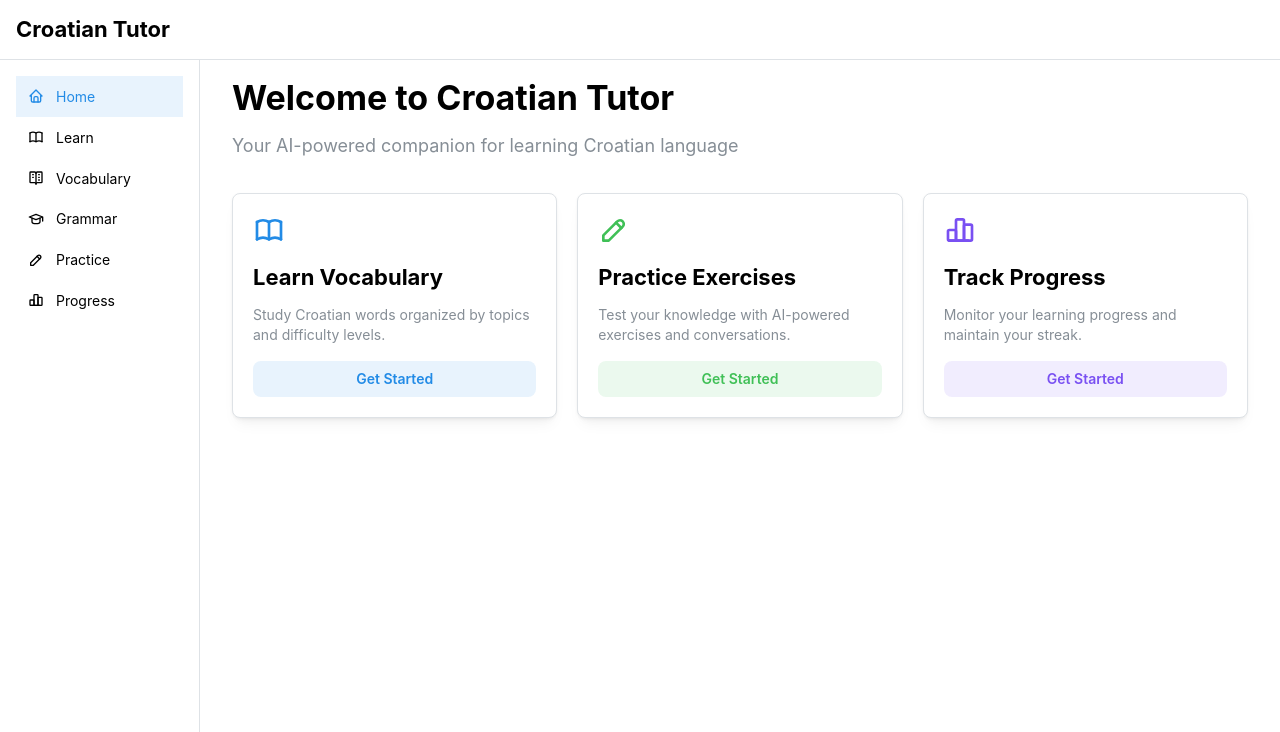
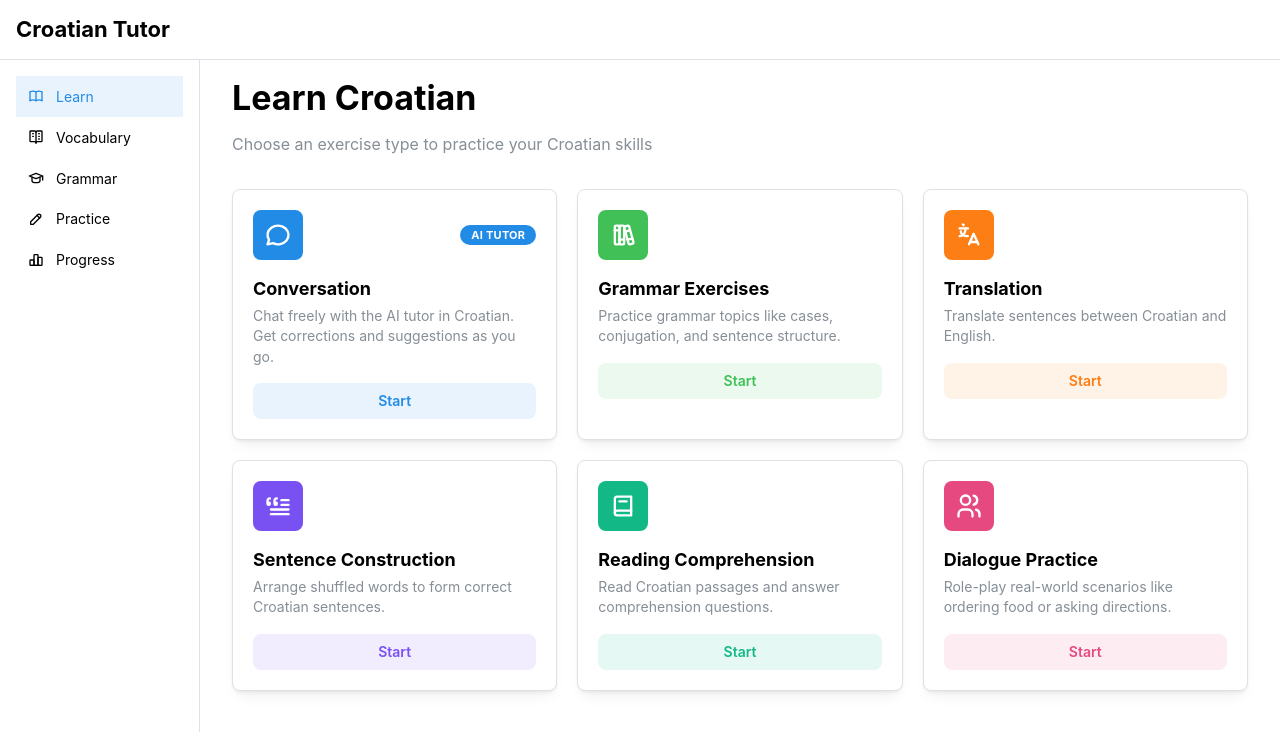
Before and after one commit to siberianmay/croatian-tutor, a React (Vite) app in the folder frontend/: page / in a window 1280 px wide. Shown: the top 732 px of the page. Built offline with nearby package versions, Linux system fonts and the light colour scheme.

Commit message:
feat: Remove the Home page

```diff
--- a/frontend/src/App.tsx
+++ b/frontend/src/App.tsx
@@ -5,7 +5,6 @@ import { LoadingOverlay } from '@mantine/core';
 import { AppLayout } from '~components/layout/AppLayout';
 import ErrorBoundary from '~components/ErrorBoundary';
 
-const HomePage = lazy(() => import('./pages/HomePage'));
 const LearnPage = lazy(() => import('./pages/LearnPage'));
 const VocabularyPage = lazy(() => import('./pages/VocabularyPage'));
 const GrammarTopicsPage = lazy(() => import('./pages/GrammarTopicsPage'));
@@ -26,14 +25,13 @@ const App: React.FC = () => {
       <AppLayout>
         <Suspense fallback={<LoadingOverlay visible />}>
           <Routes>
-            <Route path="/" element={<HomePage />} />
-            <Route path="/learn" element={<LearnPage />} />
-            <Route path="/learn/conversation" element={<ConversationPage />} />
-            <Route path="/learn/grammar" element={<GrammarPage />} />
-            <Route path="/learn/translation" element={<TranslationPage />} />
-            <Route path="/learn/sentence" element={<SentenceConstructionPage />} />
-            <Route path="/learn/reading" element={<ReadingPage />} />
-            <Route path="/learn/dialogue" element={<DialoguePage />} />
+            <Route path="/" element={<LearnPage />} />
+            <Route path="/conversation" element={<ConversationPage />} />
+            <Route path="/grammar-exercises" element={<GrammarPage />} />
+            <Route path="/translation" element={<TranslationPage />} />
+            <Route path="/sentence" element={<SentenceConstructionPage />} />
+            <Route path="/reading" element={<ReadingPage />} />
+            <Route path="/dialogue" element={<DialoguePage />} />
             <Route path="/vocabulary" element={<VocabularyPage />} />
             <Route path="/grammar" element={<GrammarTopicsPage />} />
             <Route path="/practice" element={<PracticePage />} />
--- a/frontend/src/components/layout/AppLayout.tsx
+++ b/frontend/src/components/layout/AppLayout.tsx
@@ -1,7 +1,7 @@
 import React from 'react';
 import { AppShell, Group, NavLink, Title, Container, Burger, useMantineTheme } from '@mantine/core';
 import { useDisclosure, useMediaQuery } from '@mantine/hooks';
-import { IconHome, IconBook, IconVocabulary, IconPencil, IconChartBar, IconSchool } from '@tabler/icons-react';
+import { IconBook, IconVocabulary, IconPencil, IconChartBar, IconSchool } from '@tabler/icons-react';
 import { useNavigate, useLocation } from 'react-router-dom';
 
 interface AppLayoutProps {
@@ -9,8 +9,7 @@ interface AppLayoutProps {
 }
 
 const navItems = [
-  { label: 'Home', path: '/', icon: IconHome },
-  { label: 'Learn', path: '/learn', icon: IconBook },
+  { label: 'Learn', path: '/', icon: IconBook },
   { label: 'Vocabulary', path: '/vocabulary', icon: IconVocabulary },
   { label: 'Grammar', path: '/grammar', icon: IconSchool },
   { label: 'Practice', path: '/practice', icon: IconPencil },
--- a/frontend/src/pages/HomePage.tsx
+++ /dev/null
@@ -1,68 +0,0 @@
-import React from 'react';
-import { Title, Text, Card, SimpleGrid, Button, Stack } from '@mantine/core';
-import { IconBook, IconPencil, IconChartBar } from '@tabler/icons-react';
-import { useNavigate } from 'react-router-dom';
-
-const HomePage: React.FC = () => {
-  const navigate = useNavigate();
-
-  const features = [
-    {
-      title: 'Learn Vocabulary',
-      description: 'Study Croatian words organized by topics and difficulty levels.',
-      icon: IconBook,
-      path: '/learn',
-      color: 'blue',
-    },
-    {
-      title: 'Practice Exercises',
-      description: 'Test your knowledge with AI-powered exercises and conversations.',
-      icon: IconPencil,
-      path: '/practice',
-      color: 'green',
-    },
-    {
-      title: 'Track Progress',
-      description: 'Monitor your learning progress and maintain your streak.',
-      icon: IconChartBar,
-      path: '/progress',
-      color: 'violet',
-    },
-  ];
-
-  return (
-    <Stack gap="xl">
-      <div>
-        <Title order={1}>Welcome to Croatian Tutor</Title>
-        <Text c="dimmed" size="lg" mt="sm">
-          Your AI-powered companion for learning Croatian language
-        </Text>
-      </div>
-
-      <SimpleGrid cols={{ base: 1, sm: 2, md: 3 }} spacing="lg">
-        {features.map((feature) => (
-          <Card key={feature.path} shadow="sm" padding="lg" radius="md" withBorder>
-            <feature.icon size={32} color={`var(--mantine-color-${feature.color}-6)`} />
-            <Title order={3} mt="md">
-              {feature.title}
-            </Title>
-            <Text size="sm" c="dimmed" mt="sm">
-              {feature.description}
-            </Text>
-            <Button
-              variant="light"
-              color={feature.color}
-              fullWidth
-              mt="md"
-              onClick={() => navigate(feature.path)}
-            >
-              Get Started
-            </Button>
-          </Card>
-        ))}
-      </SimpleGrid>
-    </Stack>
-  );
-};
-
-export default HomePage;
--- a/frontend/src/pages/LearnPage.tsx
+++ b/frontend/src/pages/LearnPage.tsx
@@ -83,7 +83,7 @@ const LearnPage: React.FC = () => {
           description="Chat freely with the AI tutor in Croatian. Get corrections and suggestions as you go."
           icon={<IconMessageCircle size={28} />}
           color="blue"
-          path="/learn/conversation"
+          path="/conversation"
           badge="AI Tutor"
         />
 
@@ -92,7 +92,7 @@ const LearnPage: React.FC = () => {
           description="Practice grammar topics like cases, conjugation, and sentence structure."
           icon={<IconBooks size={28} />}
           color="green"
-          path="/learn/grammar"
+          path="/grammar-exercises"
         />
 
         <ExerciseCard
@@ -100,7 +100,7 @@ const LearnPage: React.FC = () => {
           description="Translate sentences between Croatian and English."
           icon={<IconLanguage size={28} />}
           color="orange"
-          path="/learn/translation"
+          path="/translation"
         />
 
         <ExerciseCard
@@ -108,7 +108,7 @@ const LearnPage: React.FC = () => {
           description="Arrange shuffled words to form correct Croatian sentences."
           icon={<IconBlockquote size={28} />}
           color="violet"
-          path="/learn/sentence"
+          path="/sentence"
         />
 
         <ExerciseCard
@@ -116,7 +116,7 @@ const LearnPage: React.FC = () => {
           description="Read Croatian passages and answer comprehension questions."
           icon={<IconBook2 size={28} />}
           color="teal"
-          path="/learn/reading"
+          path="/reading"
         />
 
         <ExerciseCard
@@ -124,7 +124,7 @@ const LearnPage: React.FC = () => {
           description="Role-play real-world scenarios like ordering food or asking directions."
           icon={<IconUsers size={28} />}
           color="pink"
-          path="/learn/dialogue"
+          path="/dialogue"
         />
       </SimpleGrid>
     </Stack>
```
